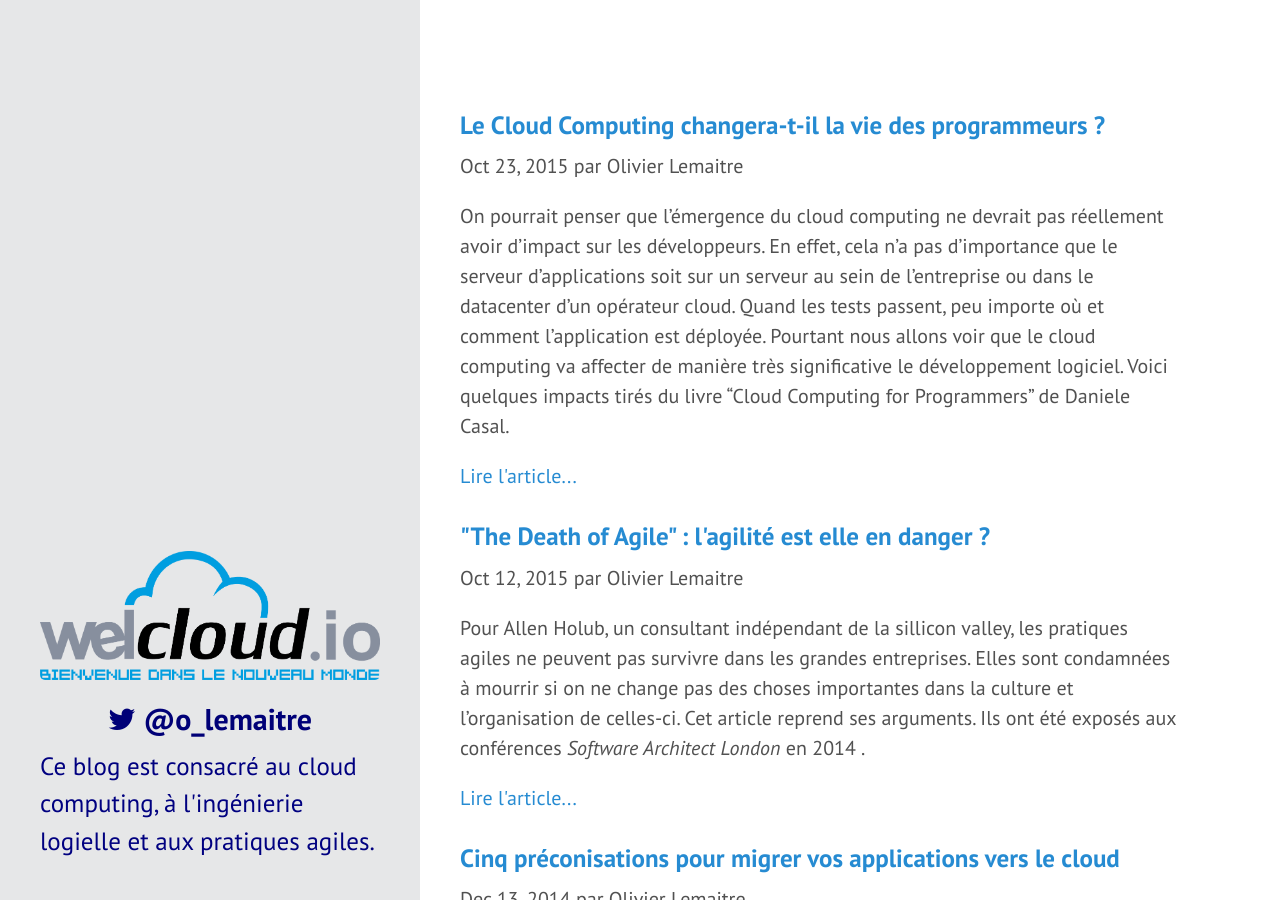
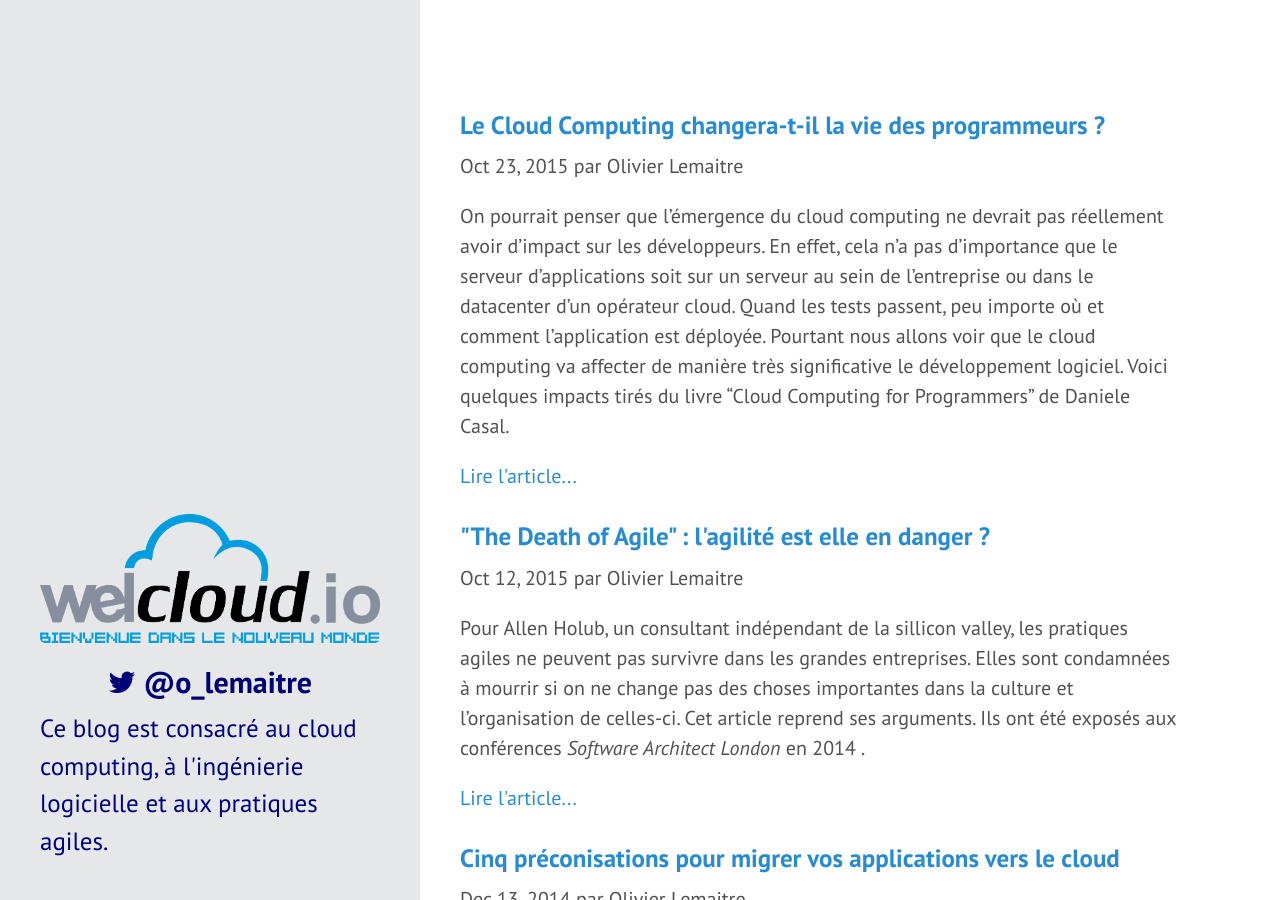
Before and after one commit to welcloud-io/welcloud-io.github.io, a Jekyll site: the page built from index.html, in a window 1280 px wide and 900 px high. Built offline with Jekyll 4.4.1, drawn with Linux system fonts in a browser that asks for light colours; Markdown is read by kramdown in place of the engine named in the settings; the list of posts is cut into pages by our own code.

Commit message:
fix side bar text

```diff
--- a/_config.yml
+++ b/_config.yml
@@ -8,7 +8,7 @@ relative_permalinks: true
 
 # Setup
 title:            welcloud.io
-description:      'Ce blog est consacré au cloud computing, à l''ingénierie logielle et aux pratiques agiles.'
+description:      'Ce blog est consacré au cloud computing, à l''ingénierie logicielle et aux pratiques agiles.'
 baseurl:          /
 baseurl_fortwitter: http://welcloud.io
 
```
